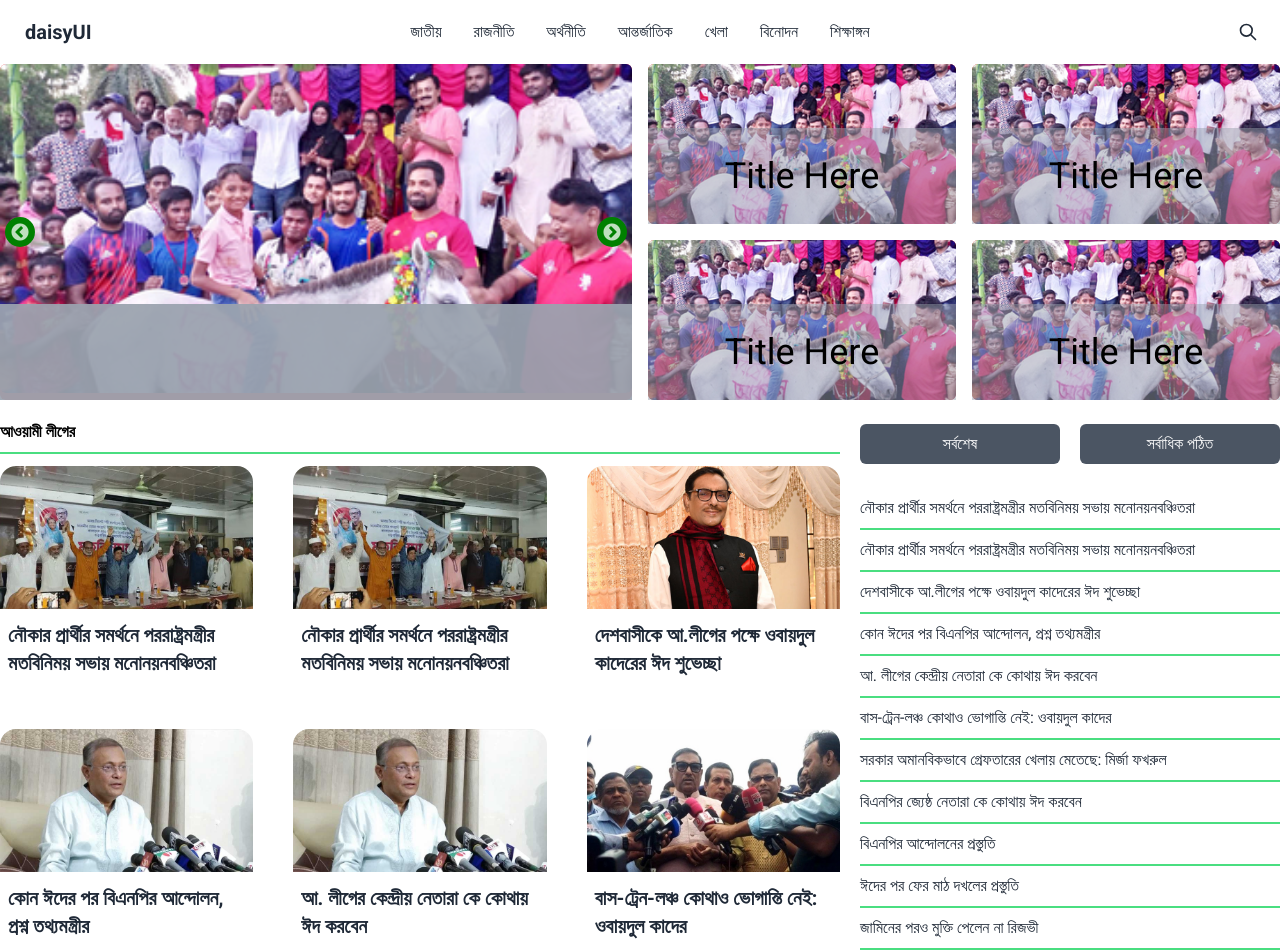
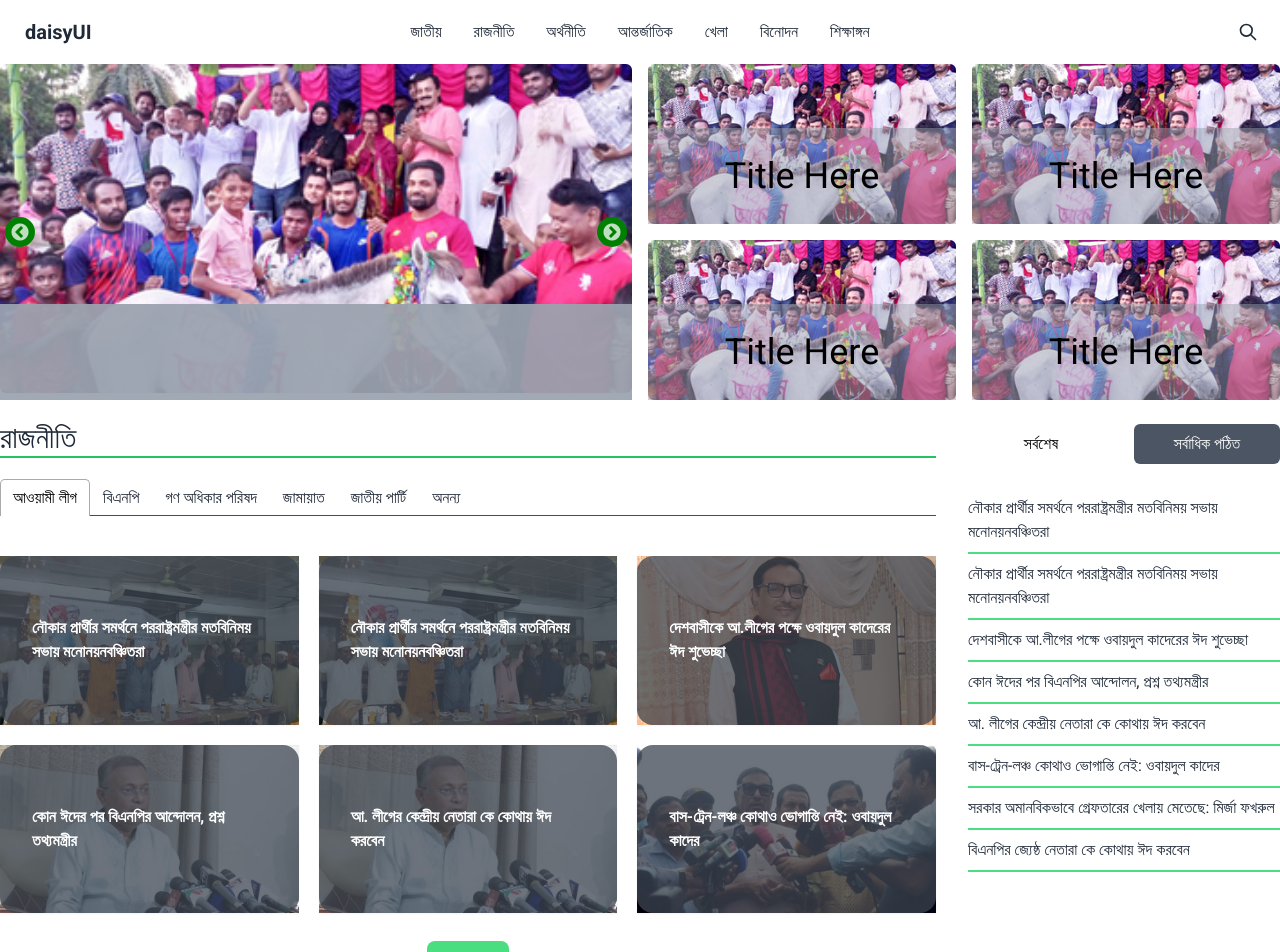
Before and after one commit to itscopebd/chetonanews-react, a React (Vite) app: page / in a window 1280 px wide. Shown: the top 952 px of the page. Built offline with nearby package versions, Linux system fonts and the light colour scheme.

Commit message:
Politiese  Card added

```diff
--- a/src/Components/Banner/Banner.jsx
+++ b/src/Components/Banner/Banner.jsx
@@ -20,7 +20,7 @@ const Banner = () => {
         <div>
             <div class="grid grid-cols-4 gap-4">
 
-                <div class="col-span-2 row-span-6 bg-red-500 rounded-md relative">
+                <div class="col-span-2 row-span-6 rounded-md relative">
                     <Slider {...settings}>
                         <div>
                             <img className='w-full h-full rounded-md' src={featuredImage} alt="" />
@@ -48,25 +48,25 @@ const Banner = () => {
                         </div>
                     </Slider>
                 </div>
-                <div class="col-span-1 row-span-3 bg-red-500 rounded-md relative">
+                <div class="col-span-1 row-span-3 rounded-md relative">
                     <img className='w-full rounded-md' src={featuredImage} alt="" />
                     <div className='bg-gray-400 text-center flex items-center justify-center bg-opacity-50 h-24 absolute bottom-0 w-full'>
                         <h4 className='text-4xl text-black'>Title Here </h4>
                     </div>
                 </div>
-                <div class="col-span-1 row-span-3 bg-red-500 rounded-md relative">
+                <div class="col-span-1 row-span-3 rounded-md relative">
                     <img className='w-full rounded-md' src={featuredImage} alt="" />
                     <div className='bg-gray-400 text-center flex items-center justify-center bg-opacity-50 h-24 absolute bottom-0 w-full'>
                         <h4 className='text-4xl text-black'>Title Here </h4>
                     </div>
                 </div>
-                <div class="col-span-1 row-span-3 bg-red-500 rounded-md relative">
+                <div class="col-span-1 row-span-3 rounded-md relative">
                     <img className='w-full rounded-md' src={featuredImage} alt="" />
                     <div className='bg-gray-400 text-center flex items-center justify-center bg-opacity-50 h-24 absolute bottom-0 w-full'>
                         <h4 className='text-4xl text-black'>Title Here </h4>
                     </div>
                 </div>
-                <div class="col-span-1 row-span-3 bg-red-500 rounded-md relative">
+                <div class="col-span-1 row-span-3 rounded-md relative">
                     <img className='w-full rounded-md' src={featuredImage} alt="" />
                     <div className='bg-gray-400 text-center flex items-center justify-center bg-opacity-50 h-24 absolute bottom-0 w-full'>
                         <h4 className='text-4xl text-black'>Title Here </h4>
--- a/src/Components/Card/Card.jsx
+++ b/src/Components/Card/Card.jsx
@@ -9,15 +9,30 @@ const Card = (props) => {
     return (
         <div>
 
-          <Link to={`/newsdetails/${id}`}>
-          <div className="card bg-base-100">
-                <figure><img src={image} alt="Shoes" /></figure>
-                <div className="card-body px-2 py-3">
-                    <h2 className="card-title">{title}</h2>
+            <Link to={`/newsdetails/${id}`}>
 
+
+
+                <div className="custom__hover card bg-red-500 shadow-sm rounded-none hover:shadow-none image-full">
+                <figure className='w-full'><img className='w-full' src={image} alt="Shoes" /></figure>
+                    <div className="card-body flex items-end">
+                    <h2 className="card-title text-base my-3 h-full">{title}</h2>
+
+                    </div>
                 </div>
-            </div>
-          </Link>
+
+
+                {/* <div className="card bg-base-100 shadow-sm custom__hover">
+                    <figure><img src={image} alt="Shoes" /></figure>
+                    <div className="card-body px-2 py-3">
+                        <h2 className="card-title text-base my-3">{title}</h2>
+
+                    </div>
+                </div> */}
+
+
+
+            </Link>
 
         </div>
     );
--- /dev/null
+++ b/src/Components/Politics/Politics.jsx
@@ -0,0 +1,71 @@
+import React, { useEffect, useState } from 'react';
+import { Tab, Tabs, TabList, TabPanel } from 'react-tabs';
+import 'react-tabs/style/react-tabs.css';
+import Card from '../Card/Card';
+const Politics = () => {
+    const [data, setData] = useState([])
+
+    useEffect(() => {
+        fetch("Data.json")
+            .then(res => res.json())
+            .then(data => setData(data))
+    }, []);
+    const filterData = data.filter(news => {
+        if (news.party[0] == "আওয়ামী লীগের") {
+            return news;
+        }
+    })
+    const filterBnp = data.filter(news => {
+        if (news.party[0] == "বিএনপি") {
+            return news;
+        }
+    })
+    console.log(data)
+    return (
+        <div>
+            <h4 className='text-3xl border-b-2 border-green-500 my-5'> রাজনীতি</h4>
+            <Tabs>
+                <TabList>
+                    <Tab>আওয়ামী লীগ</Tab>
+                    <Tab>বিএনপি</Tab>
+                    <Tab>গণ অধিকার পরিষদ</Tab>
+                    <Tab>জামায়াত</Tab>
+                    <Tab>জাতীয় পার্টি</Tab>
+                    <Tab>অনন্য</Tab>
+
+                </TabList>
+
+                <TabPanel>
+                    <div className=' my-10'>
+                        <div className='grid grid-cols-1 lg:grid-cols-3 gap-5'>
+                            {
+                                filterData.map(singleNews => <Card singleNews={singleNews} key={singleNews.id}></Card>)
+                            }
+                        </div>
+                        <div className='flex justify-center w-full mt-7 '>
+                            <button className='bg-green-400 btn btn-md border-none hover:bg-transparent hover:border-green-400 hover:border-2 hover:text-red-500'>আরো দেখুন</button>
+                        </div>
+                    </div>
+
+
+                </TabPanel>
+                <TabPanel>
+                    <div className=' my-10'>
+                        <div className='grid grid-cols-1 lg:grid-cols-3 gap-5 my-10'>
+                            {
+                                filterBnp.map(singleNews => <Card singleNews={singleNews} key={singleNews.id}></Card>)
+                            }
+
+                        </div>
+                        <div className='flex justify-center w-full mt-7'>
+                            <button className='bg-green-400 btn btn-md border-none hover:bg-transparent hover:border-green-400 hover:border-2 hover:text-red-500'>আরো দেখুন</button>
+                        </div>
+                    </div>
+
+                </TabPanel>
+            </Tabs>
+        </div>
+    );
+};
+
+export default Politics;
--- a/src/Pages/HomePage/HomePage.jsx
+++ b/src/Pages/HomePage/HomePage.jsx
@@ -3,6 +3,7 @@ import AwamiLeague from '../../Components/AwamiLeague/AwamiLeague';
 import Bnp from '../../Components/Bnp/Bnp';
 import RightSideBar from '../../Shared/RightSideBar/RightSideBar';
 import Banner from '../../Components/Banner/Banner';
+import Politics from '../../Components/Politics/Politics';
 
 const HomePage = () => {
 
@@ -17,16 +18,17 @@ const HomePage = () => {
     return (
         <div className='container mx-auto'>
             <Banner></Banner>
-            <div className='flex gap-5'>
-                <div className='w-8/12'>
+            <div className='flex gap-8'>
+                <div className='w-9/12'>
 
-                    <AwamiLeague data={data}></AwamiLeague>
-                    <Bnp data={data}></Bnp>
+                    {/* <AwamiLeague data={data}></AwamiLeague>
+                    <Bnp data={data}></Bnp> */}
+                    <Politics></Politics>
 
 
                 </div>
 
-                <div className='w-4/12'>
+                <div className='w-3/12'>
                     <RightSideBar></RightSideBar>
                 </div>
 
--- a/src/Shared/LatestNews/LatestNews.jsx
+++ b/src/Shared/LatestNews/LatestNews.jsx
@@ -15,7 +15,7 @@ const LatestNews = () => {
         <>
             <ul>
                 {
-                    latest.map(latestNews => <li key={latestNews.id} className='py-2 border-b-2 border-green-400'> <Link className='hover:text-green' to={`/newsdetails/${latestNews.id}`}>{latestNews.title}</Link> </li>)
+                    latest.map(latestNews => <li key={latestNews.id} className='py-2 border-b-2 border-green-400 hover:text-red-500'> <Link className='hover:text-green' to={`/newsdetails/${latestNews.id}`}>{latestNews.title}</Link> </li>)
                 }
 
             </ul>
--- a/src/Shared/RightSideBar/RightSideBar.jsx
+++ b/src/Shared/RightSideBar/RightSideBar.jsx
@@ -16,8 +16,10 @@ const RightSideBar = () => {
 
                         <Tab className="bg-gray-600 w-6/12 text-center text-white py-2 cursor-pointer rounded-md">সর্বাধিক পঠিত</Tab>
                     </TabList>
+                    <div className='h-96 overflow-x-auto'>
                     <TabPanel><LatestNews/></TabPanel>
                     <TabPanel>ererere</TabPanel>
+                    </div>
                 </Tabs>
         </div>
     );
--- a/src/index.css
+++ b/src/index.css
@@ -28,3 +28,18 @@
 .slick-next {
     right: 5px !important;
 }
+
+/* polities section  */
+
+.react-tabs__tab-list {
+    border-bottom: 1px solid green !important;
+
+}
+
+/* card custom hover  */
+/* .custom__hover:hover img{
+opacity: .7 !important;
+} */
+.custom__hover:hover h2{
+    color: rgb(207, 21, 21) !important;
+}
```
